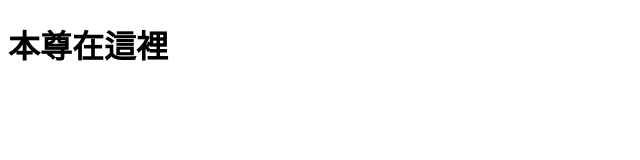
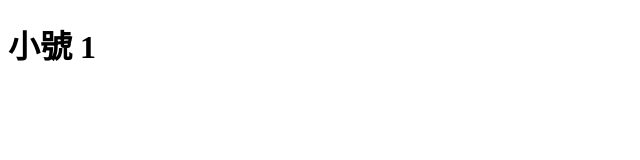
Before and after one commit to limer4577/git-test-v1, a plain HTML site: page index.html in a window 1280 px wide. Shown: the whole page, without its empty margins (0-640 px from the left). Drawn offline with Linux system fonts and the light colour scheme.

Commit message:
小號 1

```diff
--- a/index.html
+++ b/index.html
@@ -9,7 +9,7 @@
 </head>
 
 <body>
-  <h1>本尊在這裡</h1>
+  <h1>小號 1</h1>
 </body>
 
 </html>
```
